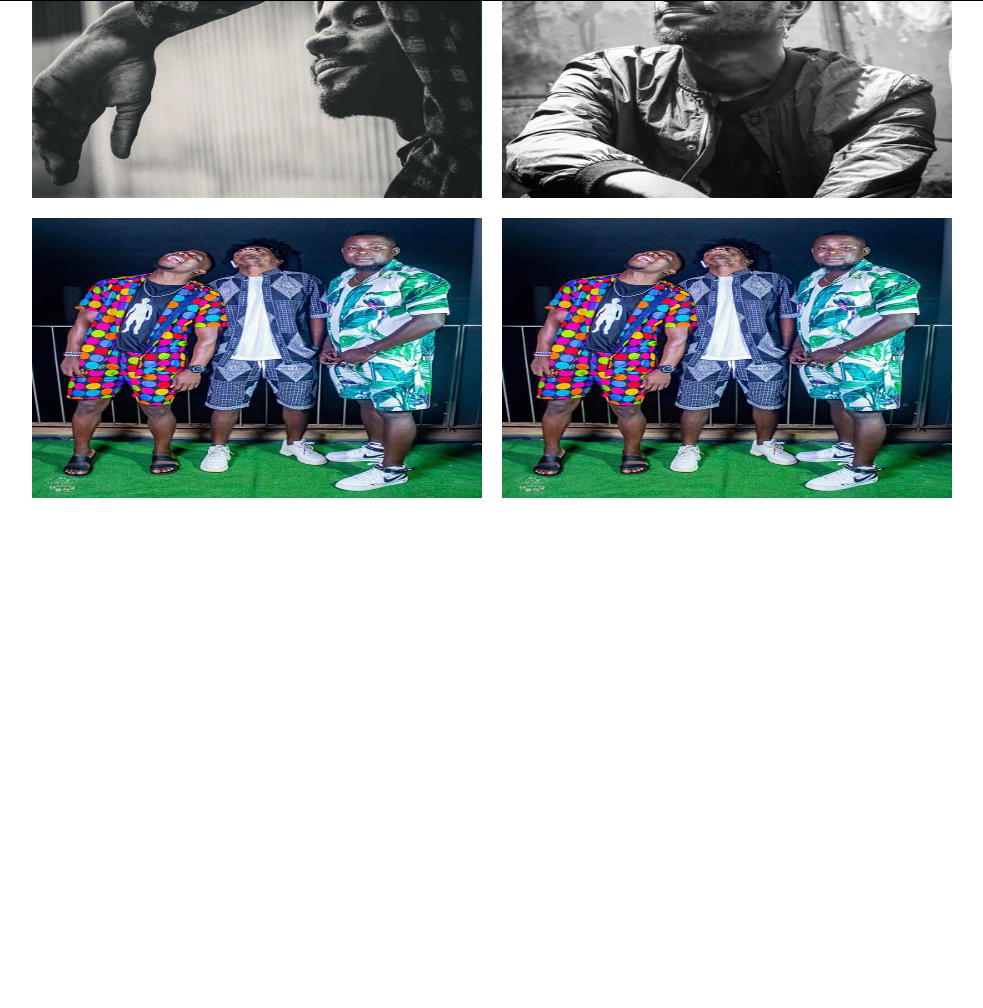
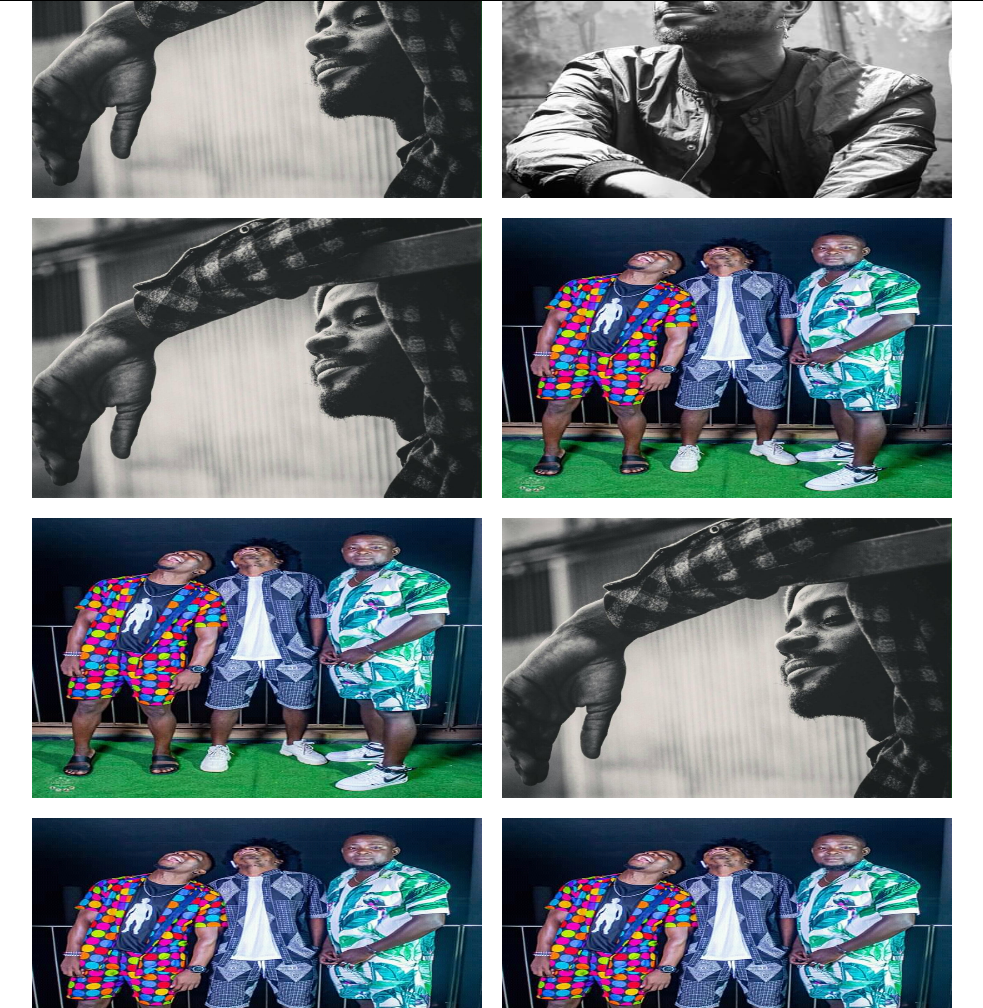
Before and after one commit to Knight0xff/sollourenco, a plain HTML site: page index.html in a window 1280 px wide. Shown: the part 799-1807 px from the top of the page, without its empty margins (148-1131 px from the left). Before the commit the page ends 1315 px from the top, so only its background shows below. Drawn offline with Linux system fonts and the light colour scheme.

Commit message:
Update index.html
more img tags added.

```diff
--- a/index.html
+++ b/index.html
@@ -23,6 +23,10 @@
 				<img src="img/img2.jpg">
 				<img src="img/img4.jpg">
 				<img src="img/img1.jpg">
+				<img src="img/img4.jpg">
+				<img src="img/ima2.jpg">
+				<img src="img/ima2.jpg">
+				<img src="img/img4.jpg">
 				<img src="img/ima2.jpg">
 				<img src="img/ima2.jpg">
 			</div>
```
